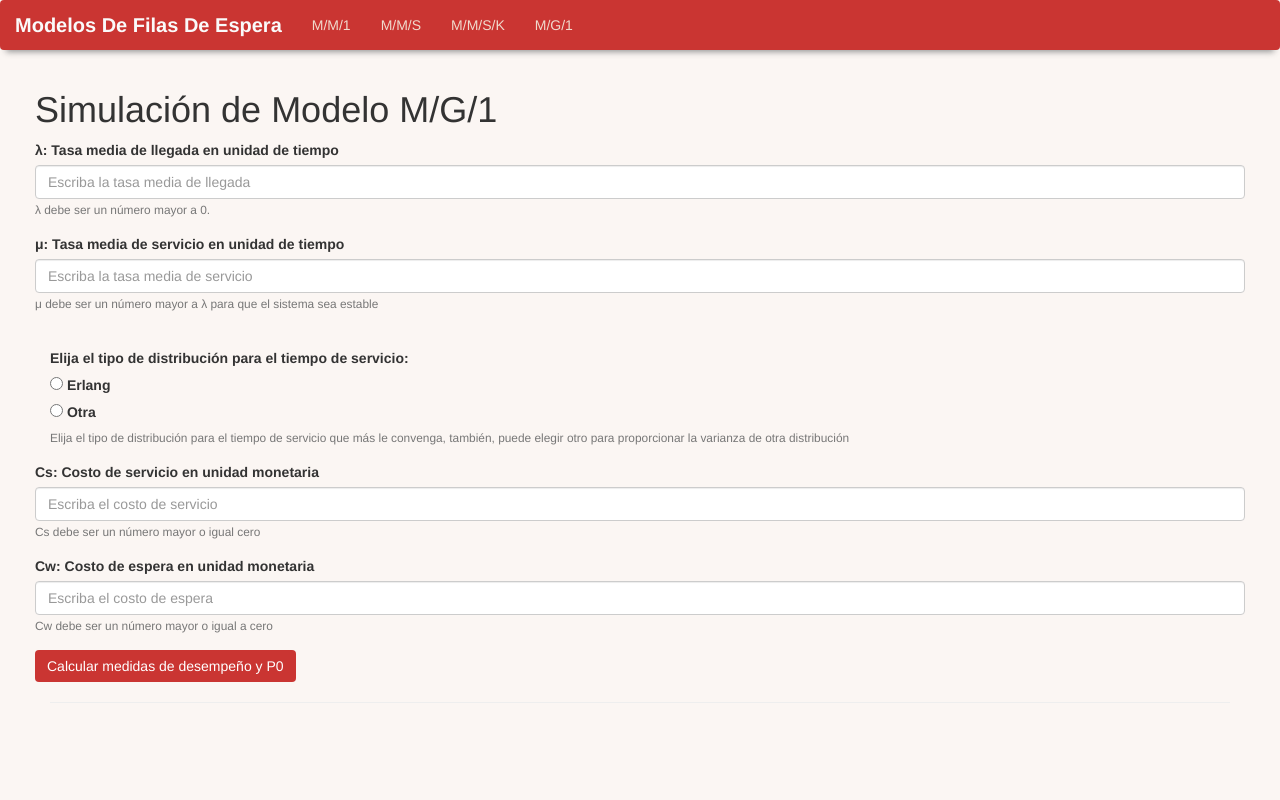
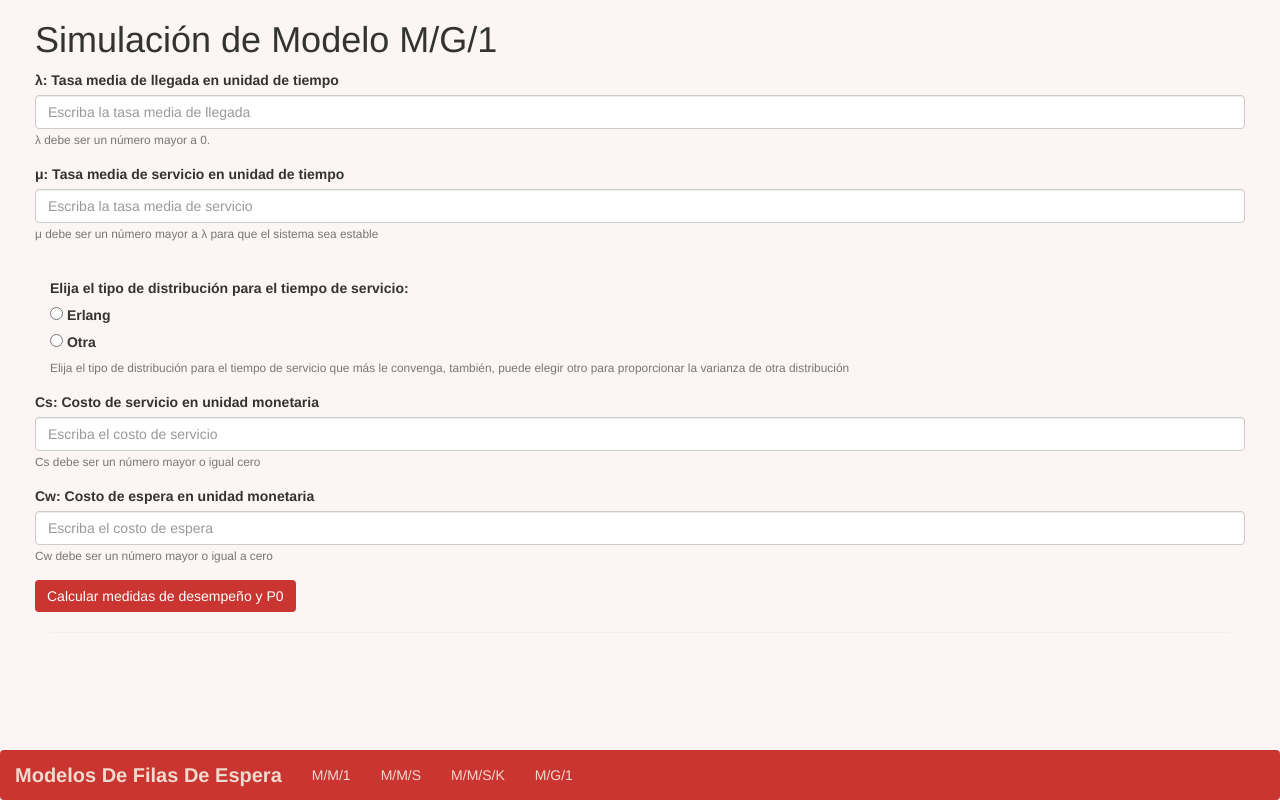
Before and after one commit to Gustavo2531/FilaDeEspera, an Angular app: page /mg1 in a window 1280 px wide. Built offline with nearby package versions, Linux system fonts and the light colour scheme.

Commit message:
Fix header to bottom

```diff
--- a/src/app/app.component.html
+++ b/src/app/app.component.html
@@ -1,4 +1,4 @@
-<app-header></app-header>
+<app-header style="bottom: 0px; position: fixed; width: 100%; margin-bottom: -20px"></app-header>
 <div class="container custom-container">
   <router-outlet></router-outlet>
 </div>
```
